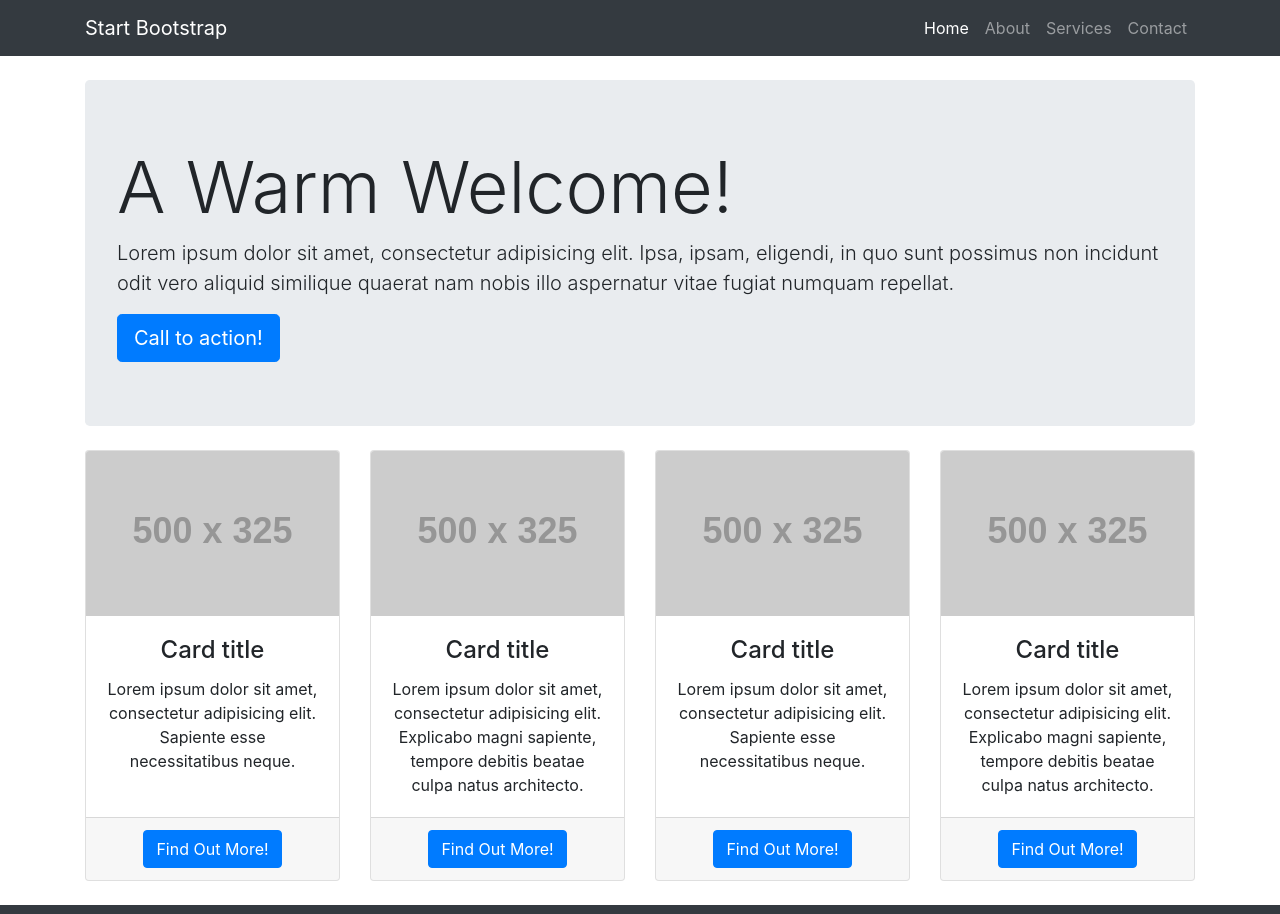
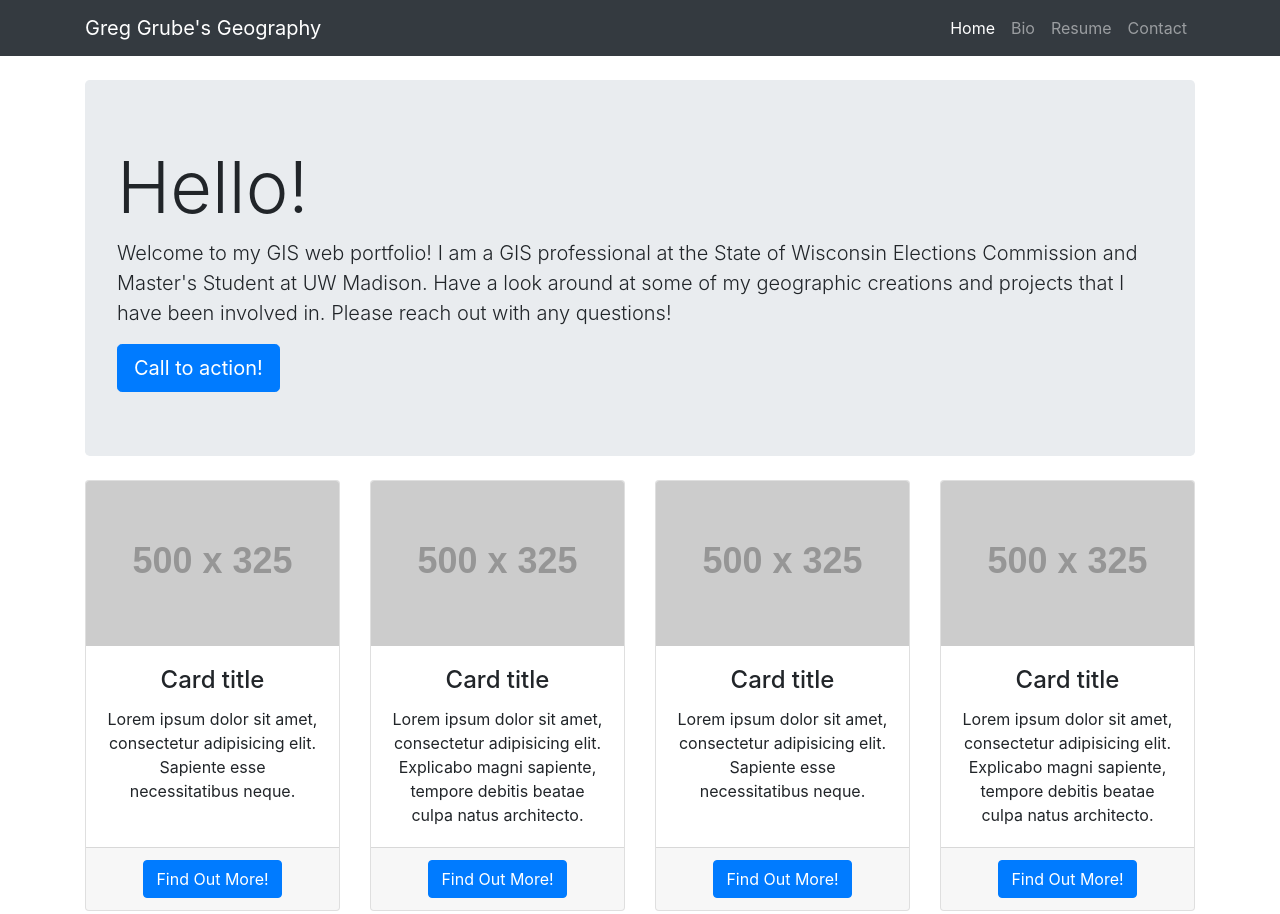
Before and after one commit to GrubeG/GrubeG.github.io, a website: page index.html in a window 1280 px wide. Shown: the top 914 px of the page. Drawn offline with Linux system fonts and the light colour scheme; placeholder pictures from the web are drawn by us.

Commit message:
Add introduction section
If applied, this section will change the top links and add in introduction information.

```diff
--- a/index.html
+++ b/index.html
@@ -23,7 +23,7 @@
   <!-- Navigation -->
   <nav class="navbar navbar-expand-lg navbar-dark bg-dark fixed-top">
     <div class="container">
-      <a class="navbar-brand" href="#">Start Bootstrap</a>
+      <a class="navbar-brand" href="#">Greg Grube's Geography</a>
       <button class="navbar-toggler" type="button" data-toggle="collapse" data-target="#navbarResponsive" aria-controls="navbarResponsive" aria-expanded="false" aria-label="Toggle navigation">
         <span class="navbar-toggler-icon"></span>
       </button>
@@ -35,10 +35,10 @@
             </a>
           </li>
           <li class="nav-item">
-            <a class="nav-link" href="#">About</a>
+            <a class="nav-link" href="#">Bio</a>
           </li>
           <li class="nav-item">
-            <a class="nav-link" href="#">Services</a>
+            <a class="nav-link" href="#">Resume</a>
           </li>
           <li class="nav-item">
             <a class="nav-link" href="#">Contact</a>
@@ -53,8 +53,8 @@
 
     <!-- Jumbotron Header -->
     <header class="jumbotron my-4">
-      <h1 class="display-3">A Warm Welcome!</h1>
-      <p class="lead">Lorem ipsum dolor sit amet, consectetur adipisicing elit. Ipsa, ipsam, eligendi, in quo sunt possimus non incidunt odit vero aliquid similique quaerat nam nobis illo aspernatur vitae fugiat numquam repellat.</p>
+      <h1 class="display-3">Hello!</h1>
+      <p class="lead">Welcome to my GIS web portfolio! I am a GIS professional at the State of Wisconsin Elections Commission and Master's Student at UW Madison. Have a look around at some of my geographic creations and projects that I have been involved in. Please reach out with any questions! </p>
       <a href="#" class="btn btn-primary btn-lg">Call to action!</a>
     </header>
 
```
